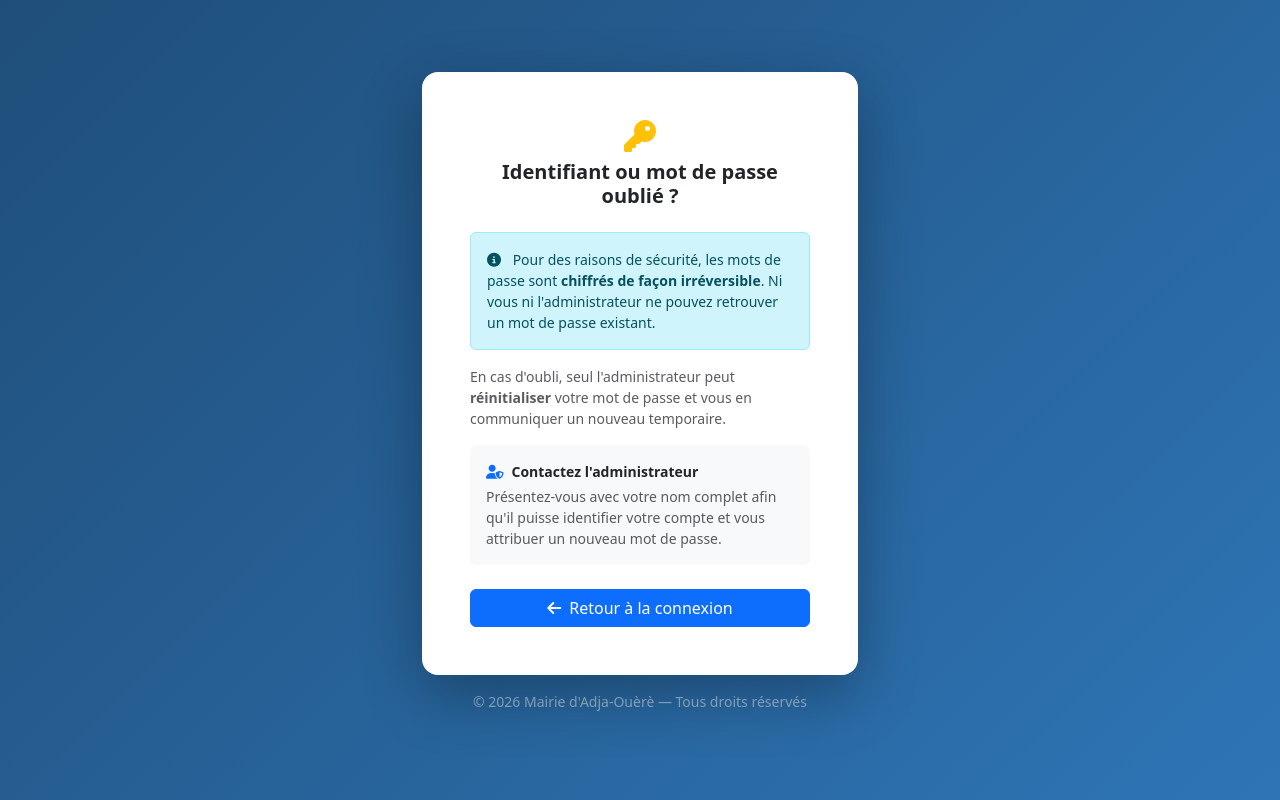
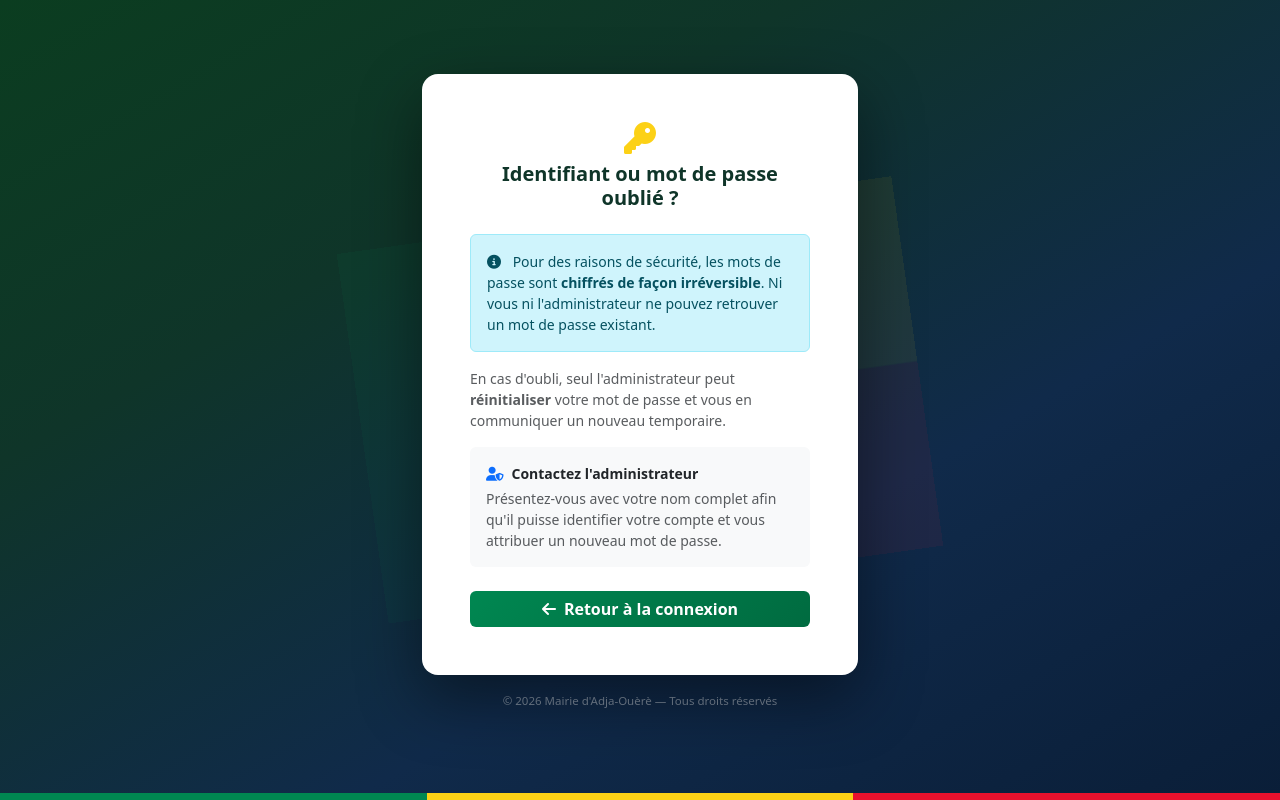
Before and after one commit to JupiterMo01/pta-mairie-adja-ouere, a Flask app: page /mdp-oublie in a window 1280 px wide. Run offline with Flask 3, Linux system fonts and the light colour scheme.

Commit message:
Login : mdp_oublie meme design que login (fond Benin + filigrane + bandeau)

```diff
--- a/templates/auth/mdp_oublie.html
+++ b/templates/auth/mdp_oublie.html
@@ -3,21 +3,79 @@
 <head>
   <meta charset="UTF-8">
   <meta name="viewport" content="width=device-width, initial-scale=1.0">
-  <title>Identifiant ou mot de passe oublié — PTA Mairie d'Adja-Ouèrè</title>
+  <title>Mot de passe oublié — PTA Mairie d'Adja-Ouèrè</title>
   <link href="https://cdn.jsdelivr.net/npm/bootstrap@5.3.2/dist/css/bootstrap.min.css" rel="stylesheet">
   <link href="https://cdnjs.cloudflare.com/ajax/libs/font-awesome/6.5.0/css/all.min.css" rel="stylesheet">
   <style>
-    body { background: linear-gradient(135deg, #1F4E79 0%, #2E75B6 100%); min-height: 100vh; }
-    .card-login { border: none; border-radius: 16px; box-shadow: 0 20px 60px rgba(0,0,0,0.3); }
+    body {
+      min-height: 100vh;
+      margin: 0;
+      background: linear-gradient(150deg, #0B3D20 0%, #0F3529 30%, #102A4A 65%, #0A1E38 100%);
+      display: flex;
+      flex-direction: column;
+      align-items: center;
+      justify-content: center;
+      padding: 2rem 1rem 3rem;
+      position: relative;
+      overflow-x: hidden;
+    }
+    .flag-bg {
+      position: fixed;
+      top: 50%;
+      left: 50%;
+      transform: translate(-50%, -50%) rotate(-8deg);
+      width: min(560px, 90vw);
+      height: auto;
+      opacity: 0.065;
+      pointer-events: none;
+      z-index: 0;
+    }
+    .benin-bandeau {
+      position: fixed;
+      bottom: 0; left: 0; right: 0;
+      height: 7px;
+      display: flex;
+      z-index: 100;
+    }
+    .benin-bandeau .b-vert  { flex: 1; background: #008751; }
+    .benin-bandeau .b-jaune { flex: 1; background: #FCD116; }
+    .benin-bandeau .b-rouge { flex: 1; background: #E8112D; }
+    .card-login {
+      border: none;
+      border-radius: 16px;
+      box-shadow: 0 24px 64px rgba(0,0,0,0.45);
+      background: #ffffff;
+      position: relative;
+      z-index: 1;
+    }
+    .btn-retour {
+      background: linear-gradient(135deg, #008751 0%, #006B40 100%);
+      border: none;
+      color: #fff;
+      font-weight: 700;
+      transition: opacity .2s;
+    }
+    .btn-retour:hover { opacity: .88; color: #fff; }
+    .footer-text   { color: rgba(255,255,255,.45); font-size: .72rem; line-height: 1.7; }
+    .footer-text a { color: rgba(255,255,255,.38); text-decoration: none; }
   </style>
 </head>
-<body class="d-flex align-items-center justify-content-center py-5">
-  <div class="container" style="max-width:460px;">
+<body>
+
+  <!-- Drapeau du Bénin en filigrane -->
+  <svg class="flag-bg" viewBox="0 0 300 200" xmlns="http://www.w3.org/2000/svg" aria-hidden="true">
+    <rect x="0"   y="0" width="120" height="200" fill="#008751"/>
+    <rect x="120" y="0" width="180" height="100" fill="#FCD116"/>
+    <rect x="120" y="100" width="180" height="100" fill="#E8112D"/>
+  </svg>
+
+  <div class="container" style="max-width:460px; position:relative; z-index:1;">
     <div class="card card-login">
       <div class="card-body p-5">
+
         <div class="text-center mb-4">
-          <i class="fas fa-key fa-2x text-warning mb-2"></i>
-          <h5 class="fw-bold mb-0">Identifiant ou mot de passe oublié ?</h5>
+          <i class="fas fa-key fa-2x mb-2" style="color:#FCD116;"></i>
+          <h5 class="fw-bold mb-0" style="color:#0F3529;">Identifiant ou mot de passe oublié ?</h5>
         </div>
 
         <div class="alert alert-info small">
@@ -39,14 +97,25 @@
           </p>
         </div>
 
-        <a href="{{ url_for('auth.login') }}" class="btn btn-primary w-100">
+        <a href="{{ url_for('auth.login') }}" class="btn btn-retour w-100">
           <i class="fas fa-arrow-left me-2"></i>Retour à la connexion
         </a>
+
       </div>
     </div>
-    <p class="text-center text-white-50 small mt-3">
+
+    <p class="text-center footer-text mt-3 mb-0">
       &copy; 2026 Mairie d'Adja-Ouèrè — Tous droits réservés
     </p>
   </div>
+
+  <!-- Bandeau tricolore Bénin -->
+  <div class="benin-bandeau" aria-hidden="true">
+    <div class="b-vert"></div>
+    <div class="b-jaune"></div>
+    <div class="b-rouge"></div>
+  </div>
+
+  <script src="https://cdn.jsdelivr.net/npm/bootstrap@5.3.2/dist/js/bootstrap.bundle.min.js"></script>
 </body>
 </html>
```
